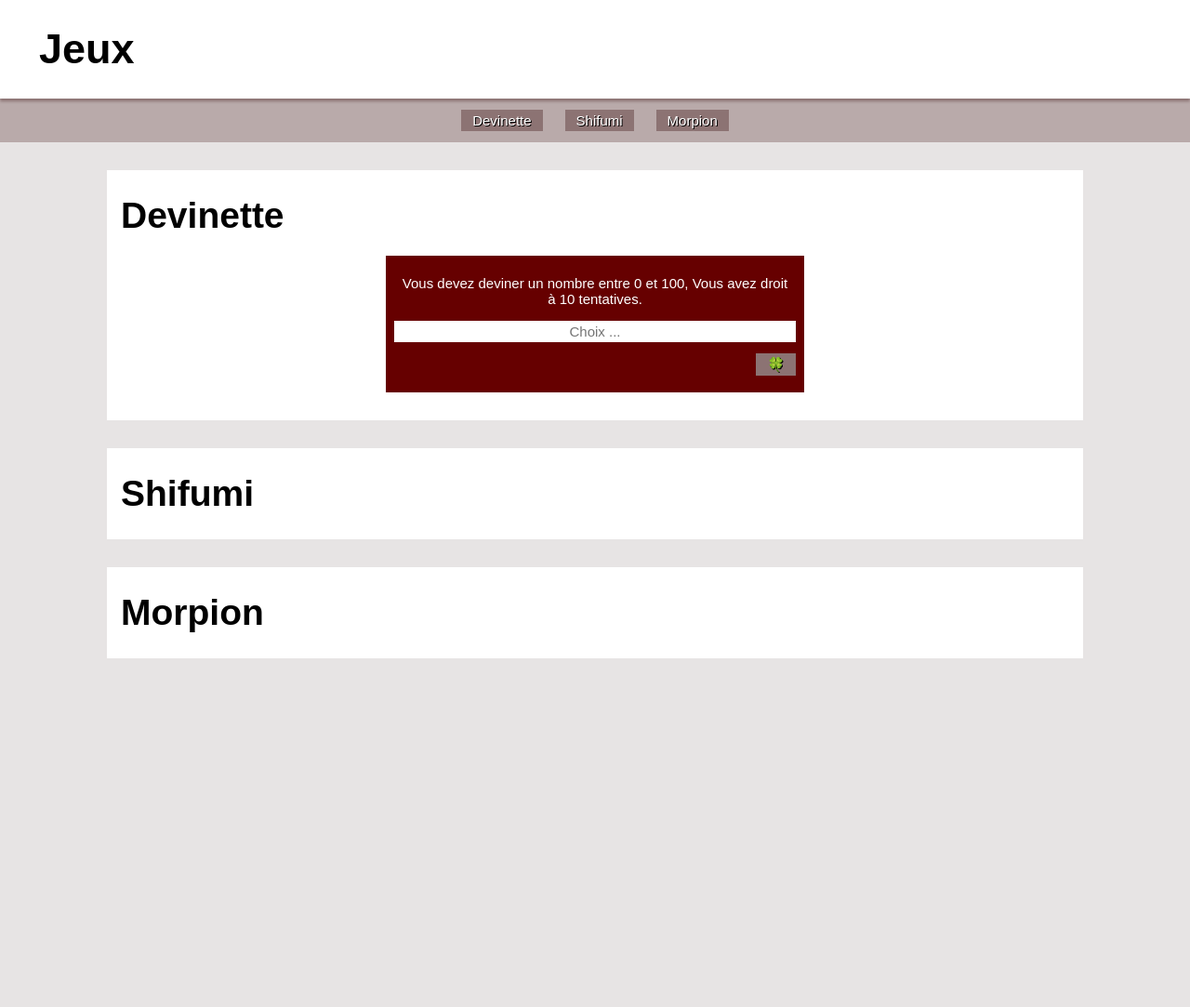
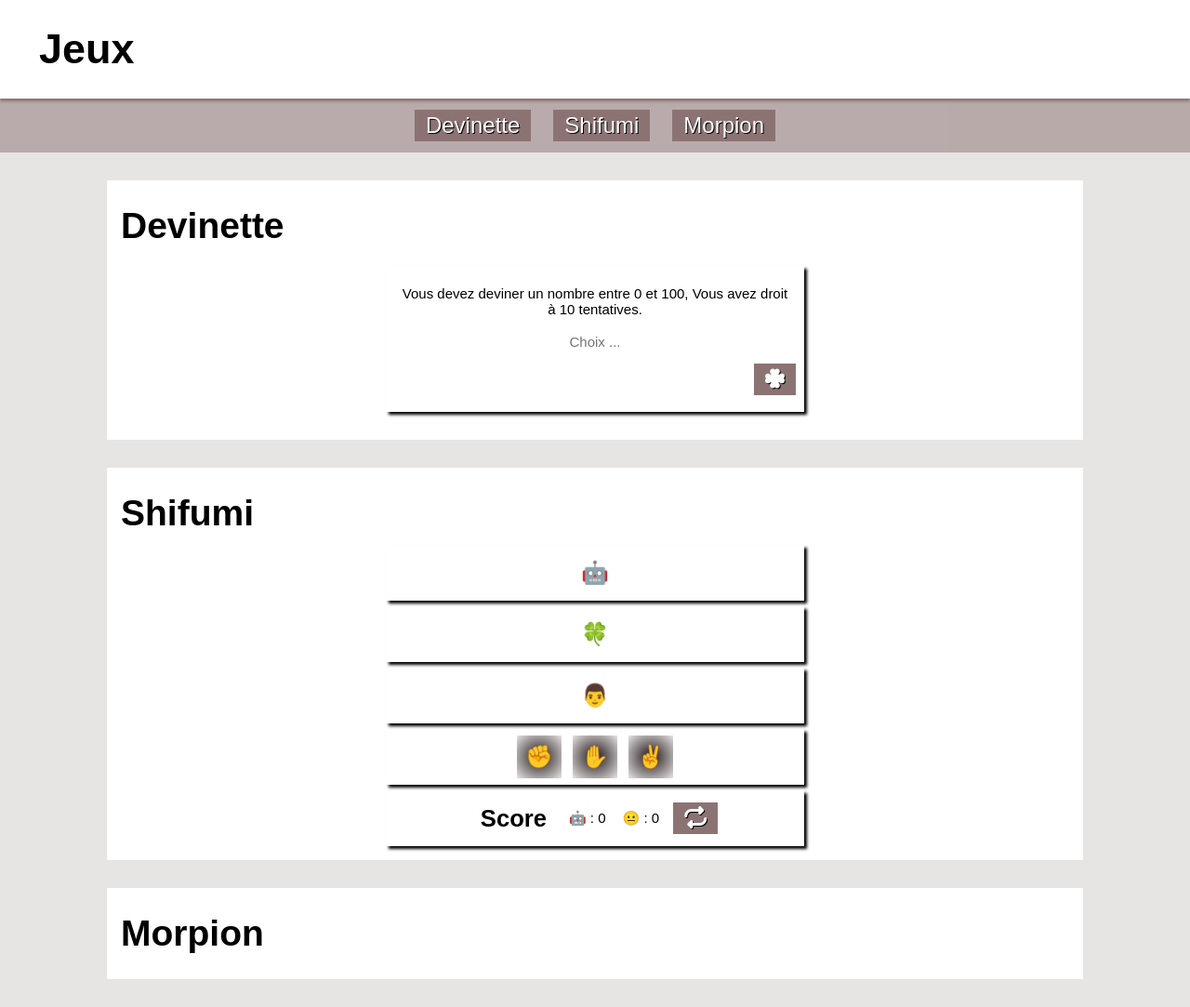
Before and after one commit to Mohamed-skd/demo-jeu, a website with bundled scripts: page composants/accueil/index.html in a window 1280 px wide. Shown: the whole page at 93% size. Before the commit the page ends 800 px from the top, so only its background shows below. Built offline with nearby package versions, Linux system fonts and the light colour scheme.

Commit message:
ajout de fa + shifumi logique ok

```diff
--- a/composants/accueil/accueil.scss
+++ b/composants/accueil/accueil.scss
@@ -10,7 +10,7 @@
     margin: 1rem auto;
     padding: 1rem 0.4rem;
     max-width: 30rem;
-    background-color: hsl(var(--clr-sombre));
+    box-shadow: 0.2rem 0.2rem 0.2rem black;
     flex-wrap: wrap;
 
     #dev-info,
@@ -19,12 +19,25 @@
       text-align: center;
     }
 
-    #dev-info {
-      color: white;
-    }
-
     button {
       margin-left: auto;
     }
   }
 }
+
+#shifumi {
+  #shi-art {
+    margin: auto;
+    max-width: 30rem;
+    grid-template-rows: repeat(5, 4rem);
+    & > * {
+      box-shadow: 0.2rem 0.2rem 0.2rem black;
+    }
+  }
+
+  p {
+    &:empty {
+      display: none;
+    }
+  }
+}
--- a/composants/accueil/accueil.ts
+++ b/composants/accueil/accueil.ts
@@ -24,10 +24,10 @@ export default function accueil() {
   const devForm = select("#dev-form")!;
   const devInfo = select("#dev-info")!;
   const devChoix = select("#dev-choix") as HTMLInputElement;
-  const devHasard: number = hasard(101);
+  const devHasard = hasard(101);
 
-  let chances: number = 10;
-  let info: string = `Vous devez deviner un nombre entre 0 et 100, Vous avez droit à ${chances} tentatives.`;
+  let chances = 10;
+  let info = `Vous devez deviner un nombre entre 0 et 100, Vous avez droit à ${chances} tentatives.`;
 
   function devInfos() {
     devInfo.textContent = info;
@@ -43,7 +43,7 @@ export default function accueil() {
   devInfos();
   action(devForm, "submit", (e) => {
     e.preventDefault();
-    const choix: number = parseInt(devChoix?.value as string);
+    const choix = parseInt(devChoix?.value as string);
 
     if (isNaN(choix) || choix < 0 || choix > 100) {
       info = "Vous devez choisir un nombre entre 0 et 100 👀";
@@ -70,4 +70,59 @@ export default function accueil() {
   });
 
   // shifumi
+  const shiBot = select("#shi-bot-choix")!;
+  const shiInfo = select("#shi-info p")!;
+  const shiJoueur = select("#shi-joueur-choix")!;
+  const shiChoix = select("#shi-choix")!;
+  const shiScoreJoueur = select("#shi-score-joueur")!;
+  const shiScoreBot = select("#shi-score-bot")!;
+  const shiReset = select("#shi-reset")!;
+  const shiChoixTab = ["✊", "✋", "✌️"];
+  let scoreJoueurShi = 0;
+  let scoreBotShi = 0;
+  let infoShi = "🍀";
+
+  function shiInfos() {
+    const emotJoueur = scoreJoueurShi > scoreBotShi ? "😊" : "😐";
+
+    shiInfo.textContent = infoShi;
+    shiScoreJoueur.textContent = `${emotJoueur} : ${scoreJoueurShi}`;
+    shiScoreBot.textContent = `🤖 : ${scoreBotShi}`;
+  }
+
+  shiInfos();
+  action(shiReset, "click", () => {
+    location.assign("");
+  });
+  action(shiChoix, "click", (e) => {
+    const choix = e.target as HTMLElement;
+
+    if (choix.dataset.choix) {
+      const choixJoueur = parseInt(choix.dataset.choix);
+      const choixBot = hasard(3);
+
+      shiJoueur.textContent = shiChoixTab[choixJoueur];
+      shiBot.textContent = shiChoixTab[choixBot];
+
+      if (
+        (choixJoueur === 0 && choixBot === 2) ||
+        (choixJoueur === 1 && choixBot === 0) ||
+        (choixJoueur === 2 && choixBot === 1)
+      ) {
+        infoShi = "Gagné !";
+        scoreJoueurShi++;
+      } else if (
+        (choixJoueur === 2 && choixBot === 0) ||
+        (choixJoueur === 0 && choixBot === 1) ||
+        (choixJoueur === 1 && choixBot === 2)
+      ) {
+        infoShi = "Perdu !";
+        scoreBotShi++;
+      } else {
+        infoShi = "Égalité.";
+      }
+    }
+
+    shiInfos();
+  });
 }
--- a/composants/accueil/index.html
+++ b/composants/accueil/index.html
@@ -7,7 +7,12 @@
     <meta name="description" content="" />
     <link rel="shortcut icon" href="" type="image/x-icon" />
     <link rel="stylesheet" href="../../app-dist/style.css" />
+    <script
+      src="https://kit.fontawesome.com/3319ca286d.js"
+      crossorigin="anonymous"
+    ></script>
     <script src="../../app-dist/app.js" type="module"></script>
+
     <title>Jeux</title>
   </head>
 
@@ -36,12 +41,41 @@
             id="dev-choix"
             placeholder="Choix ..."
           />
-          <button>🍀</button>
+          <button><i class="fas fa-clover"></i></button>
         </form>
       </section>
 
       <section id="shifumi">
         <h2>Shifumi</h2>
+
+        <article id="shi-art" class="grid">
+          <aside id="shi-bot" class="flex">
+            <p class="emot">🤖</p>
+            <p id="shi-bot-choix" class="choix"></p>
+          </aside>
+
+          <aside id="shi-info" class="flex">
+            <p class="emot"></p>
+          </aside>
+
+          <aside id="shi-joueur" class="flex">
+            <p class="emot">👨</p>
+            <p id="shi-joueur-choix" class="choix"></p>
+          </aside>
+
+          <aside id="shi-choix" class="flex">
+            <p data-choix="0" class="choix">✊</p>
+            <p data-choix="1" class="choix">✋</p>
+            <p data-choix="2" class="choix">✌️</p>
+          </aside>
+
+          <aside id="shi-score" class="flex">
+            <h3>Score</h3>
+            <p id="shi-score-bot"></p>
+            <p id="shi-score-joueur"></p>
+            <button id="shi-reset"><i class="fas fa-repeat"></i></button>
+          </aside>
+        </article>
       </section>
 
       <section id="morpion">
--- a/style.scss
+++ b/style.scss
@@ -48,3 +48,14 @@ button {
     background-color: hsl(var(--clr-blanc));
   }
 }
+
+.emot,
+.choix,
+button {
+  font-size: 1.6rem;
+}
+.choix {
+  cursor: pointer;
+  padding: 0.6rem;
+  background: radial-gradient(hsl(var(--clr-noir)), hsl(var(--clr-blanc)));
+}
```
Also changed, not shown: 1 other file.
